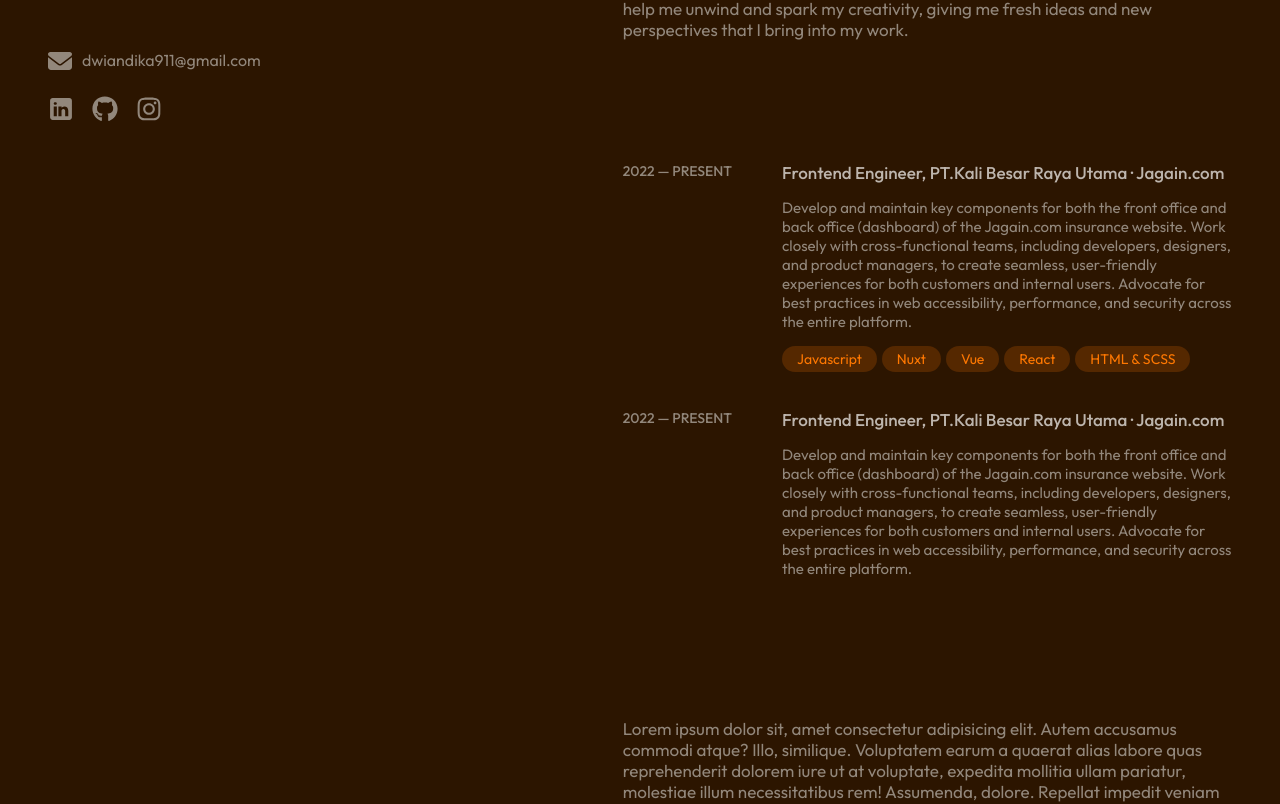
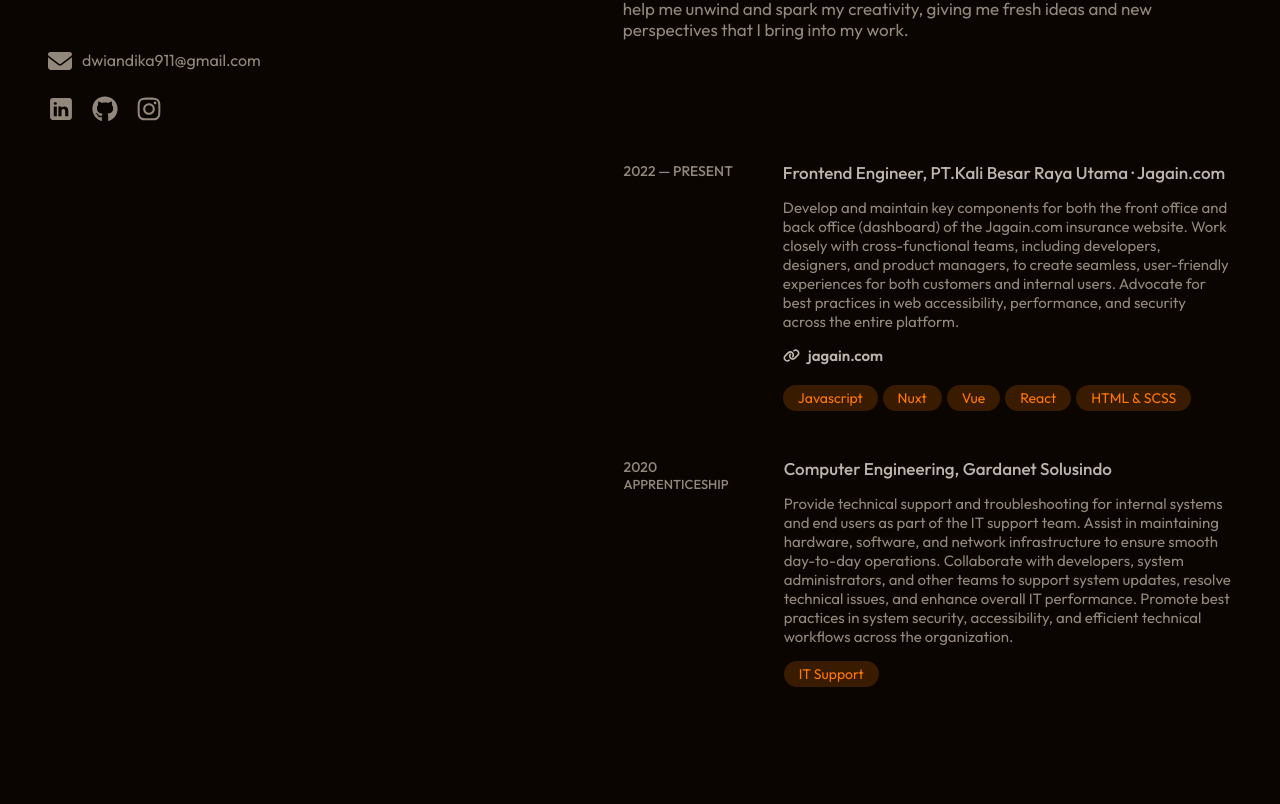
Before and after one commit to dhikad19/portofolio-v2, a Vue app: page / in a window 1280 px wide. Shown: the part 578-1382 px from the top of the page. Built offline with nearby package versions, Linux system fonts and the light colour scheme.

Commit message:
Change UI experience and cursor

```diff
--- a/src/assets/styles.scss
+++ b/src/assets/styles.scss
@@ -4,7 +4,7 @@
   --optional-color: #ffe6b3;
   --text-color: #bdb5ad;
   --dark-color: #92877b;
-  --secondary-dark-color: #2c1500;
+  --secondary-dark-color: #0a0500;
 }
 
 * {
--- a/src/components/Cursor/style.scss
+++ b/src/components/Cursor/style.scss
@@ -3,7 +3,7 @@
   width: 800px;
   height: 800px;
   border-radius: 50%;
-  background: radial-gradient(circle, #7537003b 0%, rgba(139, 223, 146, 0) 80%);
+  background: radial-gradient(circle, #b1530046 0%, rgba(139, 223, 146, 0) 80%);
   pointer-events: none;
   z-index: 9999;
   transition: width 0.2s, height 0.2s, background 0.3s ease;
--- a/src/components/Experience/index.vue
+++ b/src/components/Experience/index.vue
@@ -7,10 +7,13 @@
       <div class="experience-card" v-for="(item, i) in experienceData" :key="i">
         <div class="experience-times">
           <span>{{ item.date }}</span>
+          <p v-if="item.note" class="experience-note">{{item.note}}</p>
         </div>
         <div class="experience-description">
           <div class="experience-times-mobile">
-            <span>{{ item.date }}</span>
+            <p class="experience-note">
+              {{ item.date }} <b v-if="item.note">( {{item.note}} )</b>
+            </p>
           </div>
           <div class="experience-header">
             <span class="experience-title">
@@ -20,6 +23,16 @@
           <p class="experience-content">
             {{ item.description }}
           </p>
+          <div v-if="item.project">
+            <div v-for="(project, j) in item.project" :key="j" class="project-link">
+              <div class="project-item" @click="handleProjectLink(i, j)">
+                <svg xmlns="http://www.w3.org/2000/svg" viewBox="0 0 640 512">
+                  <path d="M579.8 267.7c56.5-56.5 56.5-148 0-204.5c-50-50-128.8-56.5-186.3-15.4l-1.6 1.1c-14.4 10.3-17.7 30.3-7.4 44.6s30.3 17.7 44.6 7.4l1.6-1.1c32.1-22.9 76-19.3 103.8 8.6c31.5 31.5 31.5 82.5 0 114L422.3 334.8c-31.5 31.5-82.5 31.5-114 0c-27.9-27.9-31.5-71.8-8.6-103.8l1.1-1.6c10.3-14.4 6.9-34.4-7.4-44.6s-34.4-6.9-44.6 7.4l-1.1 1.6C206.5 251.2 213 330 263 380c56.5 56.5 148 56.5 204.5 0L579.8 267.7zM60.2 244.3c-56.5 56.5-56.5 148 0 204.5c50 50 128.8 56.5 186.3 15.4l1.6-1.1c14.4-10.3 17.7-30.3 7.4-44.6s-30.3-17.7-44.6-7.4l-1.6 1.1c-32.1 22.9-76 19.3-103.8-8.6C74 372 74 321 105.5 289.5L217.7 177.2c31.5-31.5 82.5-31.5 114 0c27.9 27.9 31.5 71.8 8.6 103.9l-1.1 1.6c-10.3 14.4-6.9 34.4 7.4 44.6s34.4 6.9 44.6-7.4l1.1-1.6C433.5 260.8 427 182 377 132c-56.5-56.5-148-56.5-204.5 0L60.2 244.3z"/>
+                </svg>
+                <p>{{ project.name }}</p>
+              </div>
+            </div>
+          </div>
           <div class="experience-tech" v-if="item.tech">
             <div class="tech-list" v-for="list in item.tech" :key="list">
               {{ list }}
@@ -39,17 +52,30 @@
       experienceData: [
         {
           date: '2022 — Present',
+          note: '',
           role: 'Frontend Engineer, PT.Kali Besar Raya Utama · Jagain.com',
           description: 'Develop and maintain key components for both the front office and back office (dashboard) of the Jagain.com insurance website. Work closely with cross-functional teams, including developers, designers, and product managers, to create seamless, user-friendly experiences for both customers and internal users. Advocate for best practices in web accessibility, performance, and security across the entire platform.',
-          tech: ['Javascript', 'Nuxt', 'Vue', 'React', 'HTML & SCSS']
+          tech: ['Javascript', 'Nuxt', 'Vue', 'React', 'HTML & SCSS'],
+          project: [
+            {
+              name: 'jagain.com',
+              url: 'https://jagain.com'
+            }
+          ]
         },
         {
-          date: '2022 — Present',
-          role: 'Frontend Engineer, PT.Kali Besar Raya Utama · Jagain.com',
-          description: 'Develop and maintain key components for both the front office and back office (dashboard) of the Jagain.com insurance website. Work closely with cross-functional teams, including developers, designers, and product managers, to create seamless, user-friendly experiences for both customers and internal users. Advocate for best practices in web accessibility, performance, and security across the entire platform.',
-          tech: []
+          date: '2020',
+          note: 'Apprenticeship',
+          role: 'Computer Engineering, Gardanet Solusindo',
+          description: 'Provide technical support and troubleshooting for internal systems and end users as part of the IT support team. Assist in maintaining hardware, software, and network infrastructure to ensure smooth day-to-day operations. Collaborate with developers, system administrators, and other teams to support system updates, resolve technical issues, and enhance overall IT performance. Promote best practices in system security, accessibility, and efficient technical workflows across the organization.',
+          tech: ['IT Support']
         }
       ]
+    }
+  },
+  methods: {
+    handleProjectLink(i, j) {
+      window.open( this.experienceData[i].project[j].url, '_blank')
     }
   }
 }
--- a/src/components/Experience/style.scss
+++ b/src/components/Experience/style.scss
@@ -7,7 +7,14 @@
 }
 
 .content {
-  margin-top: -8px;
+  margin-top: -18px;
+  margin-left: -1.2rem;
+  margin-right: -1.2rem;
+  @media screen and (max-width: 1025px) {
+    margin-left: 0px;
+    margin-right: 0px;
+    margin-top: -8px;
+  }
 }
 
 .experience {
@@ -28,6 +35,13 @@
   @media screen and (max-width: 768px) {
     padding-left: 0px;
   }
+}
+
+.card {
+  left: -1.5rem;
+  right: -1.5rem;
+  top: -1.5rem;
+  bottom: -1.5rem;
 }
 
 .experience-header {
@@ -69,15 +83,67 @@
   align-items: start;
   margin-top: 17px;
   border-radius: 8px;
+  padding: 10px 20px 10px 20px;
+  cursor: pointer;
   &:hover {
     background-color: #e7c5a721;
+    .experience-title {
+      color: var(--primary-color);
+    }
   }
+  @media screen and (max-width: 1025px) {
+    padding: 0px;
+    margin-bottom: 15px;
+    margin-top: 0px;
+    &:hover {
+      background-color: transparent;
+    }
+  }
+}
+
+.project-link {
+  display: inline-block;
+  cursor: pointer;
+  align-items: center;
+  margin-bottom: 20px;
+  p {
+    color: var(--text-color);
+    text-decoration: none;
+    font-weight: 600;
+    margin: 0;
+    margin-left: 8px;
+    font-size: 15px;
+  }
+  svg {
+    fill: var(--text-color);
+    height: 17px;
+    width: 17px;
+  }
+  &:hover {
+    p {
+      color: var(--primary-color);
+    }
+    svg {
+      fill: var(--primary-color);
+    }
+  }
+}
+
+.project-item {
+  display: flex;
+  align-items: center;
 }
 
 .experience-title {
   display: flex;
   color: var(--text-color);
   font-weight: 500;
+}
+
+.experience-note {
+  font-size: 13px;
+  margin: 0px;
+  margin-right: 5px;
 }
 
 .title-mobile {
@@ -104,7 +170,7 @@
   gap: 5px;
   font-size: 14px;
   color: var(--primary-color);
-  margin-bottom: 20px;
+  margin-bottom: 10px;
   @media screen and (max-width: 768px) {
     font-size: 13px;
   }
```
